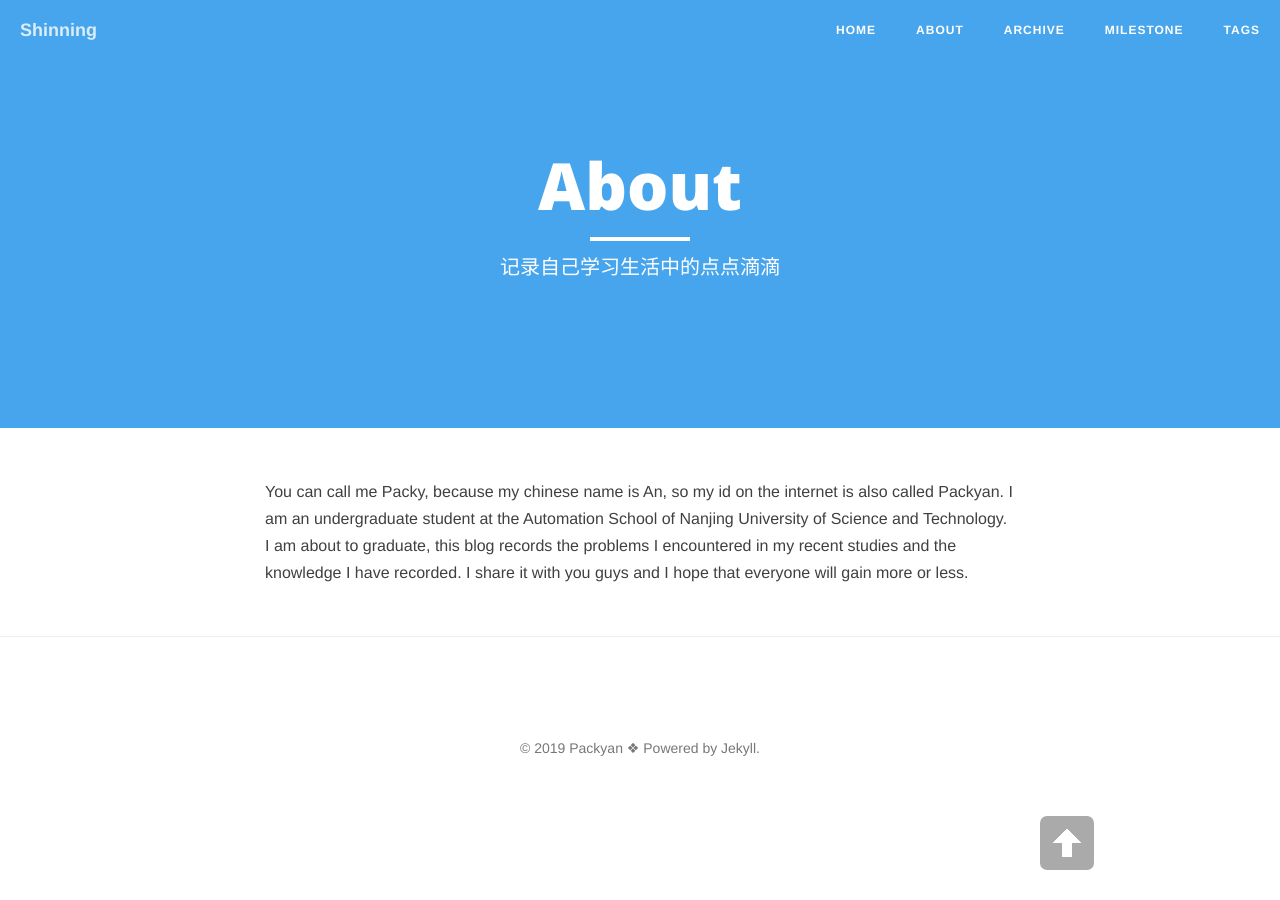
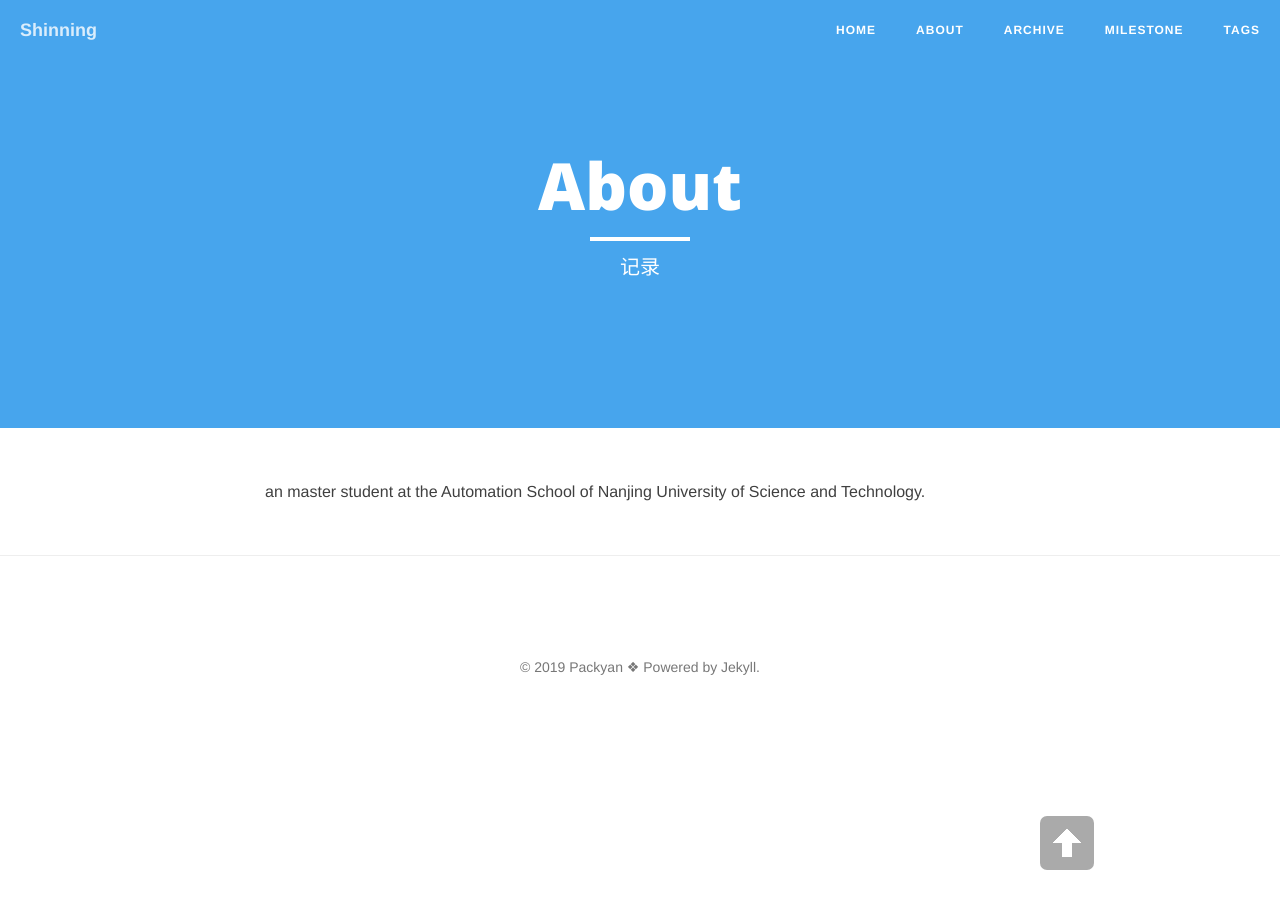
Before and after one commit to packyan/packyan.github.io, a Jekyll site: the page built from about.md, in a window 1280 px wide. Built offline with Jekyll 4.4.1, drawn with Linux system fonts in a browser that asks for light colours; nearby versions of some CDN libraries.

```diff
--- a/about.md
+++ b/about.md
@@ -1,8 +1,8 @@
 ---
 layout: page
 title: "About"
-description: "记录自己学习生活中的点点滴滴 "
+description: "记录"
 header-img: "img/twitter.jpg"
 ---
 
-You can call me Packy, because my chinese name is An, so my id on the internet is also called Packyan. I am an undergraduate student at the Automation School of Nanjing University of Science and Technology. I am about to graduate, this blog records the problems I encountered in my recent studies and the knowledge I have recorded. I share it with you guys and I hope that everyone will gain more or less.
+an master student at the Automation School of Nanjing University of Science and Technology.
```
Also changed, not shown: _posts/2019-10-19-masterProject.md (+3 -3 lines).
